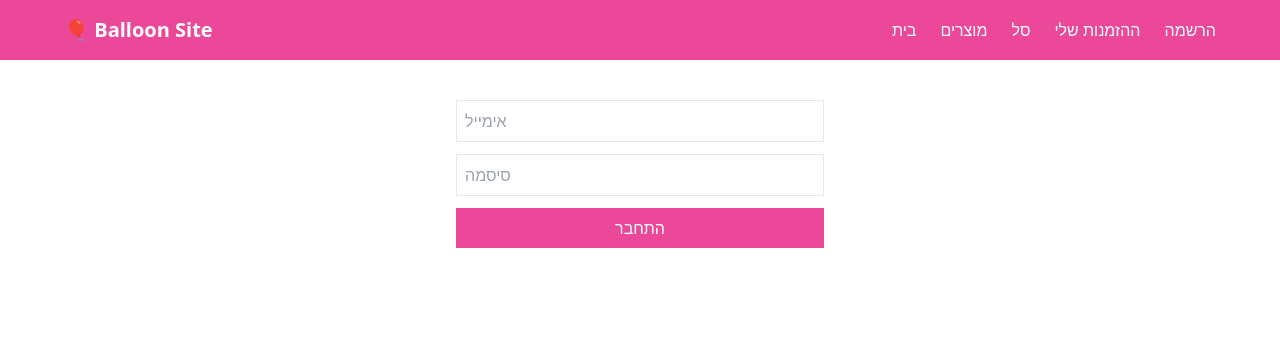
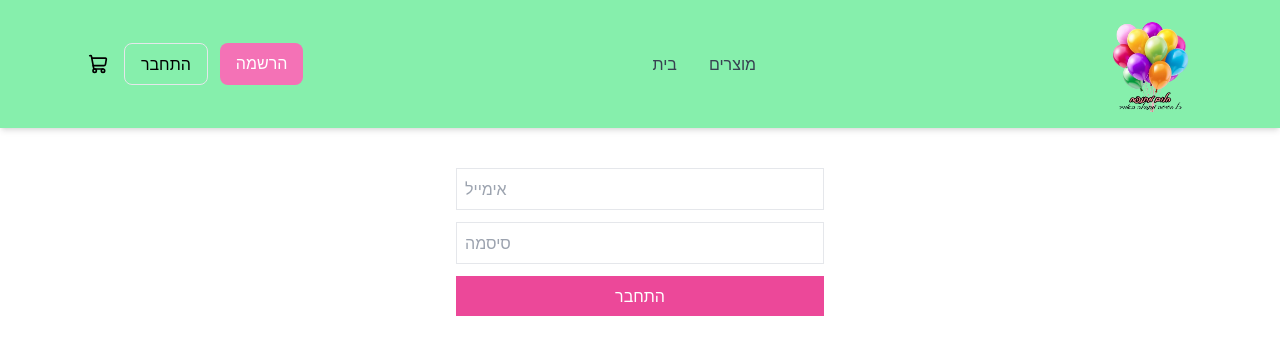
Before and after one commit to brachi-maman/balloon-site, a React (Vite) app: page /login in a window 1280 px wide. Shown: the top 354 px of the page. Built offline with nearby package versions, Linux system fonts and the light colour scheme; no server answers.

Commit message:
navbar, login, register

```diff
--- a/package.json
+++ b/package.json
@@ -12,6 +12,7 @@
   "dependencies": {
     "@hookform/resolvers": "^5.2.2",
     "@supabase/supabase-js": "^2.103.3",
+    "lucide-react": "^1.9.0",
     "react": "^19.2.4",
     "react-dom": "^19.2.4",
     "react-hook-form": "^7.73.1",
--- a/src/App.jsx
+++ b/src/App.jsx
@@ -7,18 +7,30 @@ import Login from "./pages/Login";
 import MyOrders from "./pages/MyOrders";
 import ProductPage from "./pages/ProductDetails";
 import Register from "./pages/Register";
+import ProtectedRoute from "./components/ProtectedRoute"; // 👈 חשוב!
+
 function App() {
   return (
     <>
       <Navbar />
+
       <Routes>
-        <Route path="/product/:id" element={<ProductPage />} />
         <Route path="/" element={<Home />} />
         <Route path="/products" element={<Products />} />
+        <Route path="/product/:id" element={<ProductPage />} />
         <Route path="/cart" element={<Cart />} />
         <Route path="/login" element={<Login />} />
-        <Route path="/my-orders" element={<MyOrders />} />
         <Route path="/register" element={<Register />} />
+
+        {/* 👇 מוגן */}
+        <Route
+          path="/my-orders"
+          element={
+            <ProtectedRoute>
+              <MyOrders />
+            </ProtectedRoute>
+          }
+        />
       </Routes>
     </>
   );
--- a/src/components/Navbar.jsx
+++ b/src/components/Navbar.jsx
@@ -1,20 +1,93 @@
 import { Link } from "react-router-dom";
+import { useAuth } from "../context/AuthContext";
+import { supabase } from "../services/supabase";
+import { useEffect, useState } from "react";
+import logo from "../assets/logo.png";
+import { ShoppingCart } from "lucide-react";
 
 export default function Navbar() {
+  const { user } = useAuth();
+  const [profile, setProfile] = useState(null);
+  const [open, setOpen] = useState(false);
+
+  const handleLogout = async () => {
+    await supabase.auth.signOut();
+  };
+
+  useEffect(() => {
+    const fetchProfile = async () => {
+      if (!user) return;
+
+      const { data } = await supabase
+        .from("profiles")
+        .select("name")
+        .eq("id", user.id)
+        .maybeSingle();
+
+      setProfile(data);
+    };
+
+    fetchProfile();
+  }, [user]);
+
   return (
-    <nav className="bg-pink-500 text-white p-4">
-      <div className="max-w-6xl mx-auto flex justify-between items-center">
 
-        {/* לוגו */}
-        <h1 className="text-xl font-bold">🎈 Balloon Site</h1>
+    <nav className="bg-green-300 shadow-md">
+      <div className="max-w-6xl mx-auto px-6 py-4 flex flex-row-reverse items-center justify-between">
+        {/* לוגו - ימין */}
+        <img src={logo} className="h-24 object-contain" />
 
-        {/* קישורים */}
-        <div className="flex gap-6">
-          <Link to="/" className="hover:underline">בית</Link>
-          <Link to="/products" className="hover:underline">מוצרים</Link>
-          <Link to="/cart" className="hover:underline">סל</Link>
-          <Link to="/my-orders">ההזמנות שלי</Link>
-          <Link to="/register">הרשמה</Link>
+        {/* קישורים - אמצע */}
+        <div className="hidden md:flex gap-8 text-gray-700 font-medium">
+          <Link to="/" className="hover:text-pink-500 transition">בית</Link>
+          <Link to="/products" className="hover:text-pink-500 transition">מוצרים</Link>
+        </div>
+
+        {/* משתמש - שמאל */}
+        <div className="relative flex items-center gap-4">
+
+          {/* סל - הכי בצד */}
+          <Link to="/cart" className="hover:text-pink-500 transition flex items-center gap-1 ml-auto">
+            <ShoppingCart size={20} />
+          </Link>
+          {user ? (
+            <>
+              <button
+                onClick={() => setOpen(!open)}>
+                <div className="w-10 h-10 bg-pink-500 text-white flex items-center justify-center rounded-full text-sm">
+                  {profile?.name?.[0] || "User"}
+                </div>
+              </button>
+
+              {open && (
+                <div className="absolute left-0 mt-2 w-44 bg-white shadow-lg rounded-xl overflow-hidden">
+                  <Link
+                    to="/my-orders"
+                    className="block px-4 py-2 hover:bg-gray-100"
+                    onClick={() => setOpen(false)}
+                  >
+                    ההזמנות שלי
+                  </Link>
+
+                  <button
+                    onClick={handleLogout}
+                    className="w-full text-right px-4 py-2 hover:bg-gray-100"
+                  >
+                    התנתק
+                  </button>
+                </div>
+              )}
+            </>
+          ) : (
+            <div className="flex gap-3">
+              <Link to="/login" className="px-4 py-2 border rounded-lg hover:bg-gray-100">
+                התחבר
+              </Link>
+              <Link to="/register" className="px-4 py-2 bg-pink-400 text-white rounded-lg hover:bg-pink-500">
+                הרשמה
+              </Link>
+            </div>
+          )}
         </div>
 
       </div>
--- /dev/null
+++ b/src/components/ProtectedRoute.jsx
@@ -0,0 +1,12 @@
+import { Navigate } from "react-router-dom";
+import { useAuth } from "../context/AuthContext";
+
+export default function ProtectedRoute({ children }) {
+  const { user } = useAuth();
+
+  if (!user) {
+    return <Navigate to="/login" />;
+  }
+
+  return children;
+}
--- /dev/null
+++ b/src/context/AuthContext.jsx
@@ -0,0 +1,34 @@
+import { createContext, useContext, useEffect, useState } from "react";
+import { supabase } from "../services/supabase";
+
+const AuthContext = createContext();
+
+export function AuthProvider({ children }) {
+  const [user, setUser] = useState(null);
+
+  useEffect(() => {
+    // מביא משתמש קיים
+    supabase.auth.getUser().then(({ data }) => {
+      setUser(data.user);
+    });
+
+    // מאזין לשינויים (login/logout)
+    const { data: listener } = supabase.auth.onAuthStateChange(
+      (_event, session) => {
+        setUser(session?.user || null);
+      }
+    );
+
+    return () => {
+      listener.subscription.unsubscribe();
+    };
+  }, []);
+
+  return (
+    <AuthContext.Provider value={{ user }}>
+      {children}
+    </AuthContext.Provider>
+  );
+}
+
+export const useAuth = () => useContext(AuthContext);
--- a/src/main.jsx
+++ b/src/main.jsx
@@ -2,10 +2,13 @@ import React from 'react'
 import ReactDOM from 'react-dom/client'
 import App from './App.jsx'
 import './index.css'
+import { AuthProvider } from './context/AuthContext.jsx'
 import { BrowserRouter } from 'react-router-dom'
 
 ReactDOM.createRoot(document.getElementById('root')).render(
+  <AuthProvider>
   <BrowserRouter>
     <App />
   </BrowserRouter>
+  </AuthProvider>
 )
--- a/src/pages/Login.jsx
+++ b/src/pages/Login.jsx
@@ -1,9 +1,11 @@
 import { useState } from "react";
 import { supabase } from "../services/supabase";
+import { useNavigate } from "react-router-dom";
 
 export default function Login() {
   const [email, setEmail] = useState("");
   const [password, setPassword] = useState("");
+  const navigate = useNavigate();
 
   const handleLogin = async () => {
     const { error } = await supabase.auth.signInWithPassword({
@@ -14,7 +16,7 @@ export default function Login() {
     if (error) {
       alert("שגיאה בהתחברות");
     } else {
-      alert("התחברת בהצלחה 🎉");
+      navigate("/");
     }
   };
 
@@ -31,7 +33,6 @@ export default function Login() {
         placeholder="סיסמה"
         onChange={(e) => setPassword(e.target.value)}
       />
-
       <button
         onClick={handleLogin}
         className="bg-pink-500 text-white px-4 py-2 w-full"
```
Also changed, not shown: src/assets/logo.png (added), 1 other file (tests, documents, lock files or other folders).
